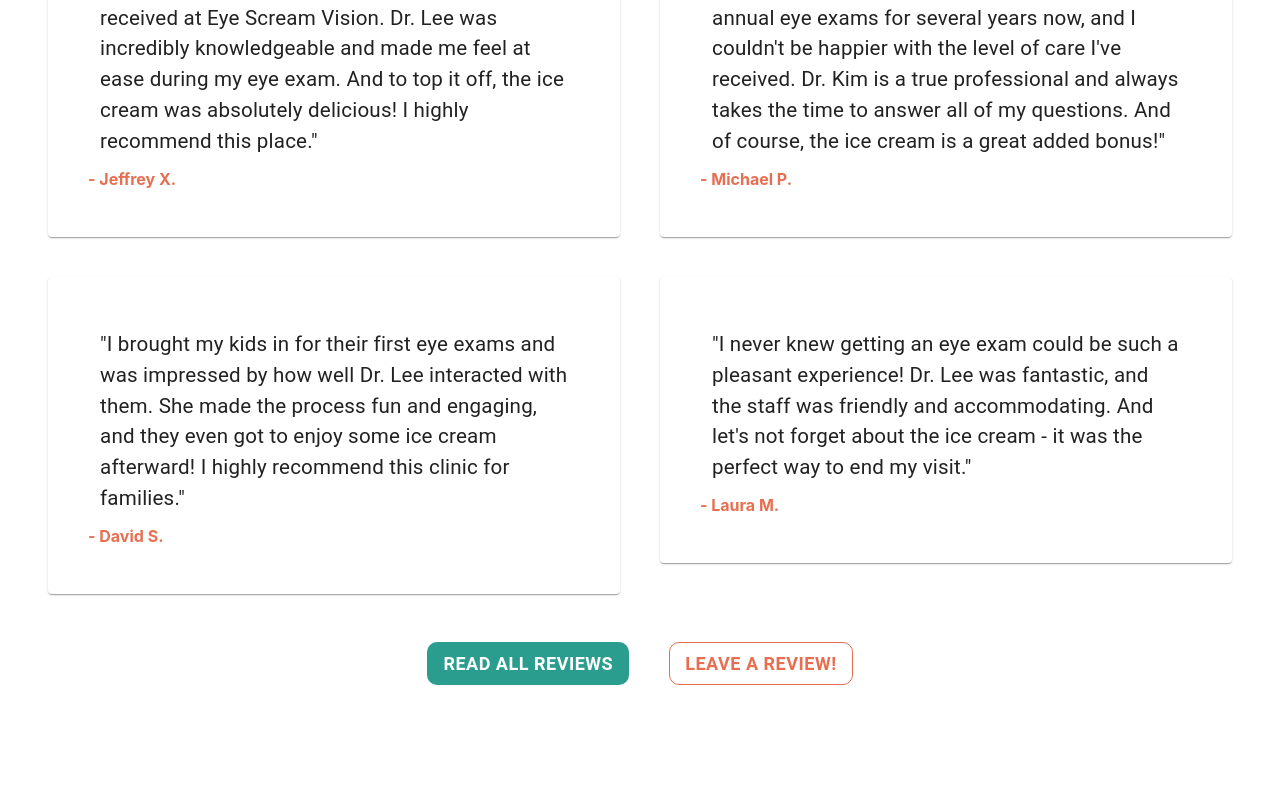
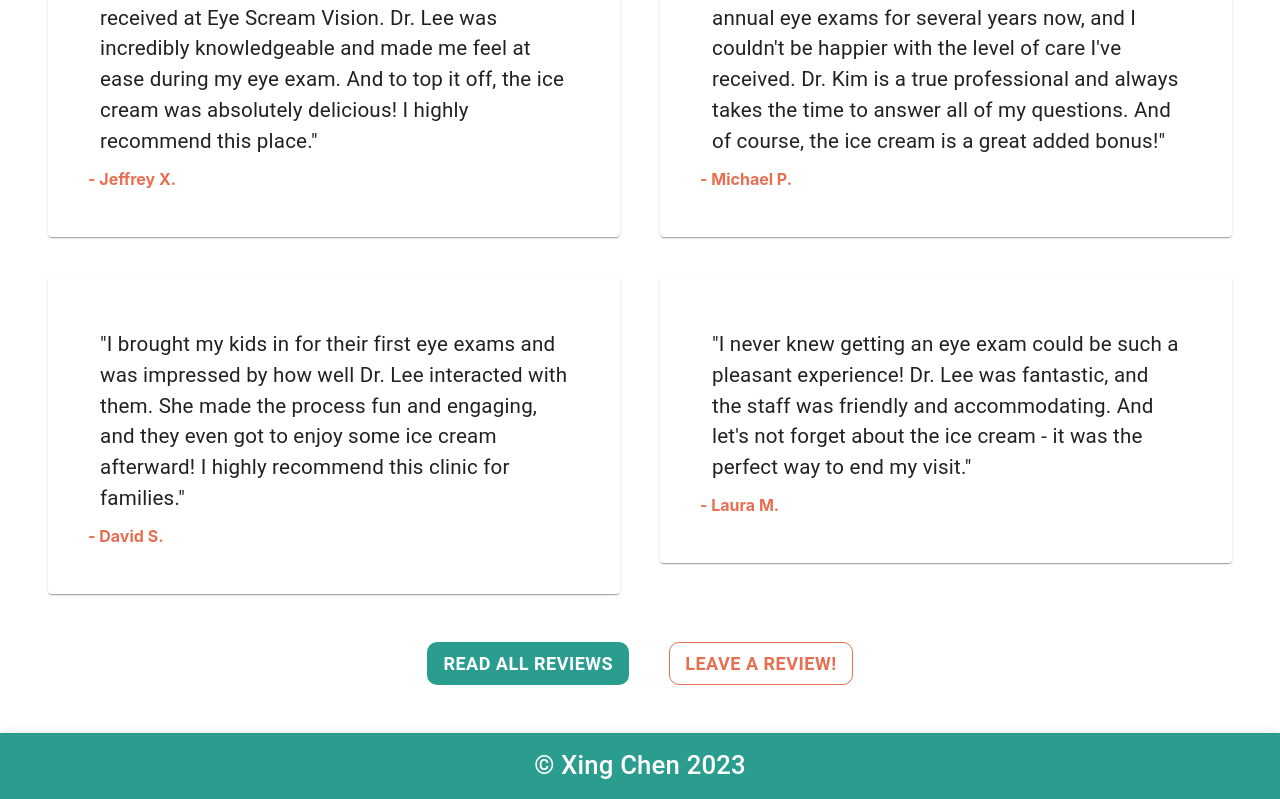
Before and after one commit to XChen601/Eye-Scream-Vision, a React (Create React App) app: page /#/Reviews in a window 1280 px wide. Shown: the part 321-1120 px from the top of the page. Before the commit the page ends 1006 px from the top, so only its background shows below. Built offline with nearby package versions, Linux system fonts and the light colour scheme.

Commit message:
added simple footer

```diff
--- a/src/components/About.jsx
+++ b/src/components/About.jsx
@@ -3,7 +3,7 @@ import { Typography, Box, Divider } from "@mui/material";
 
 function About() {
     return (
-        <Box p={6}>
+        <Box p={6} px="10%">
             <Box>
                 <Typography variant="h4">Our Mission</Typography>
                 <Divider variant="middle" sx={{ bgcolor: "secondary.light" }}/>
@@ -27,9 +27,9 @@ function About() {
                 <Typography variant="h4">Contact Us!</Typography>
                 <Divider variant="middle" sx={{ bgcolor: "secondary.light" }}/>
                 <Typography variant="h5" color='secondary'>Our Email:</Typography>
-                <Typography fontSize='max(1.5vw,20px)' pt={0}>eyescreamvision@realemail.com</Typography>
+                <Typography fontSize='max(1.3vw,20px)' pt={0}>eyescreamvision@realemail.com</Typography>
                 <Typography variant="h5" color='secondary'>Our Phone Number:</Typography>
-                <Typography fontSize='max(1.5vw,20px)' pt={0}>1-646-123-4567</Typography>
+                <Typography fontSize='max(1.3vw,20px)' pt={0}>1-646-123-4567</Typography>
             </Box>
         </Box>
     );
--- a/src/components/Footer.jsx
+++ b/src/components/Footer.jsx
@@ -1,9 +1,14 @@
-import { AppBar } from "@mui/material";
+import { AppBar, Typography, Toolbar, Box } from "@mui/material";
 
 function Footer() {
     return (
-        <AppBar>
+        <Box mt={6}>
+        <AppBar position="static">
+            <Typography variant="h6" color="inherit" component="div" textAlign='center'>
+            © Xing Chen 2023
+            </Typography>
         </AppBar>
+        </Box>
     )
 }
 
```
